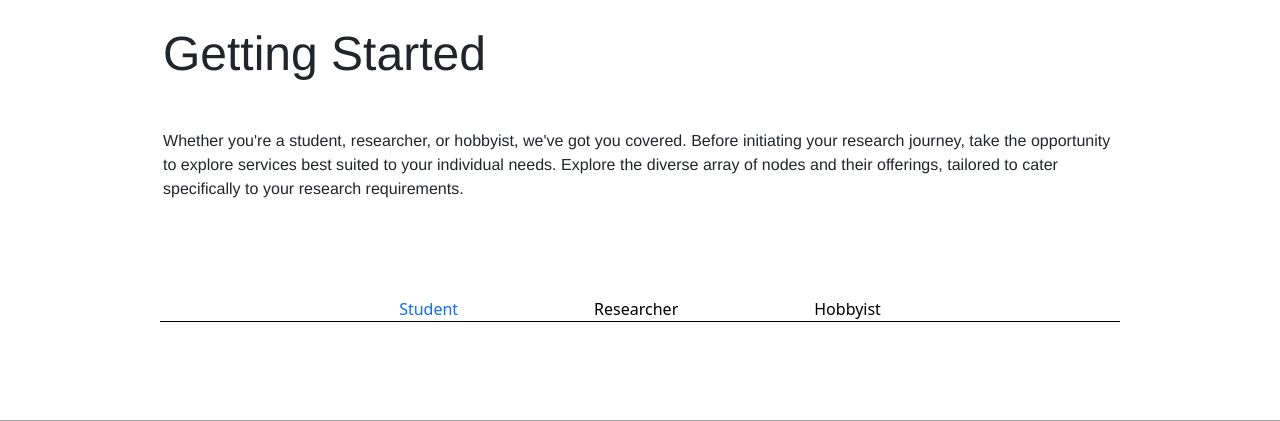
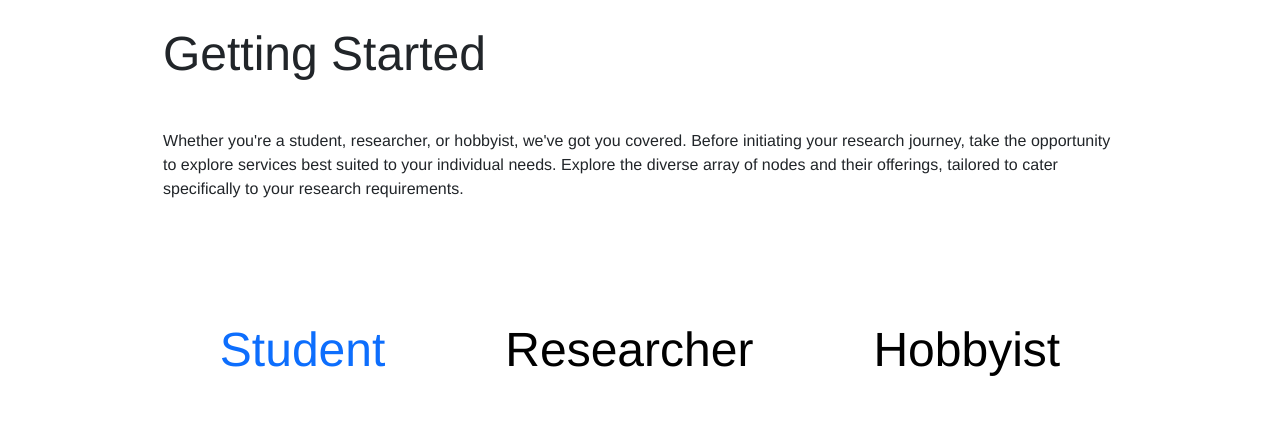
Before and after one commit to ShrutiK100/marble-website, a Python web app: template templates/site/index.html in a window 1280 px wide; the page is wider, and only the part inside the window is pictured. Shown: the part 1770-2191 px from the top of that part. Run offline with Jinja, Linux system fonts and the light colour scheme; the template is opened without the code that fills it: most values are stand-ins (such as "Sample title", 1, 10 or a date in 2020); grey boxes are pictures that could not be loaded.

Commit message:
Add h3 tags to menu items

```diff
--- a/templates/partials/usage.html
+++ b/templates/partials/usage.html
@@ -13,9 +13,9 @@
             <div class="row">
                 <div class="d-flex justify-content-center mb-5">
                     <div class="d-flex justify-content-center w-75 usage-menu-container">
-                        <div class="usage-menu-margin"><a id="studentMenuButton" class="mx-2 usage-menu-button">{{ menu_1 }}</a></div>
-                        <div class="usage-menu-margin"><a id="researcherMenuButton" class="mx-2 usage-menu-button">{{ menu_2 }}</a></div>
-                        <div class="usage-menu-margin"><a id="hobbyistMenuButton" class="mx-2 usage-menu-button">{{ menu_3 }}</a></div>
+                        <div class="usage-menu-margin"><a id="studentMenuButton" class="mx-2 usage-menu-button"><h3>{{ menu_1 }}</h3></a></div>
+                        <div class="usage-menu-margin"><a id="researcherMenuButton" class="mx-2 usage-menu-button"><h3>{{ menu_2 }}</h3></a></div>
+                        <div class="usage-menu-margin"><a id="hobbyistMenuButton" class="mx-2 usage-menu-button"><h3>{{ menu_3 }}</h3></a></div>
                     </div>
                 </div>
             </div>
```
